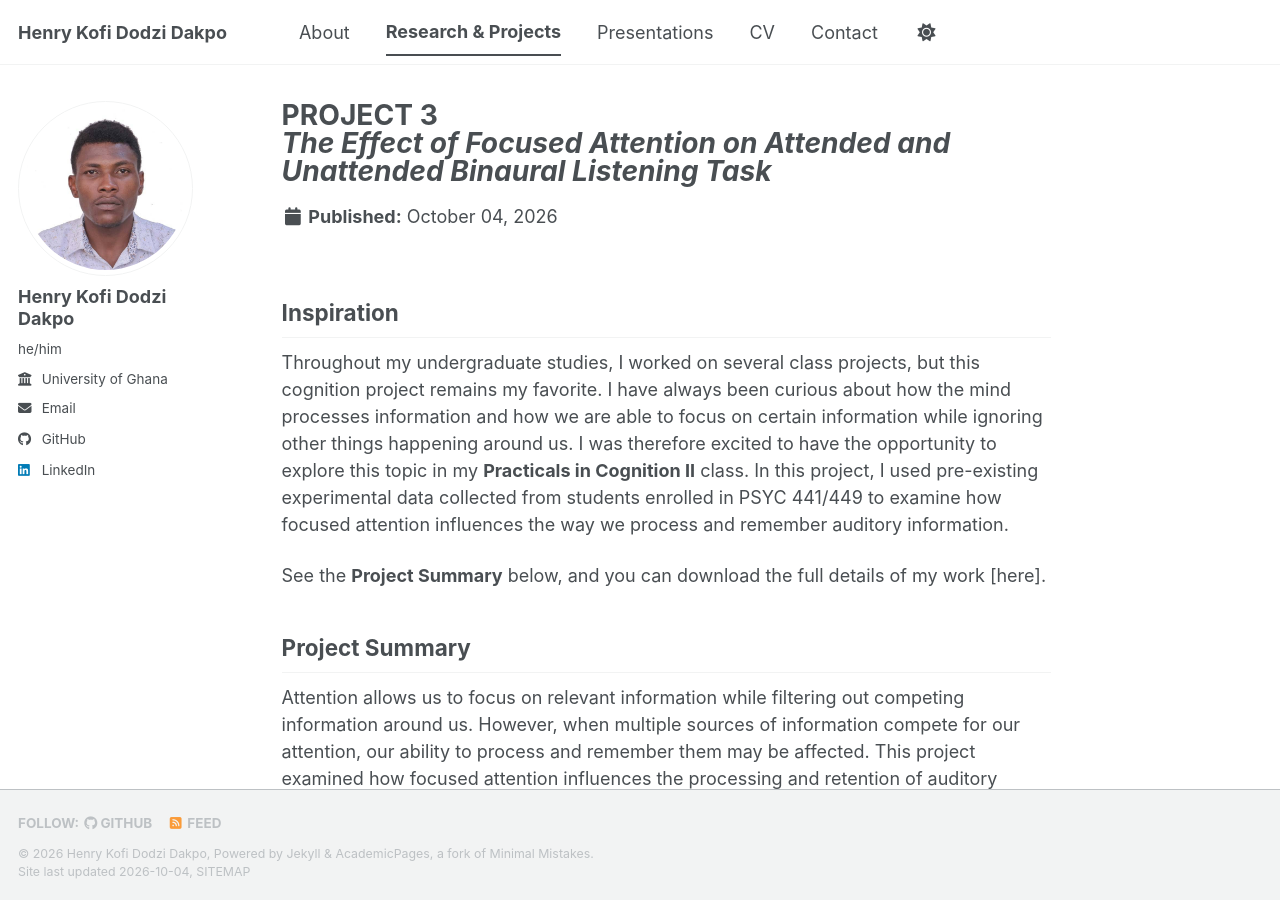
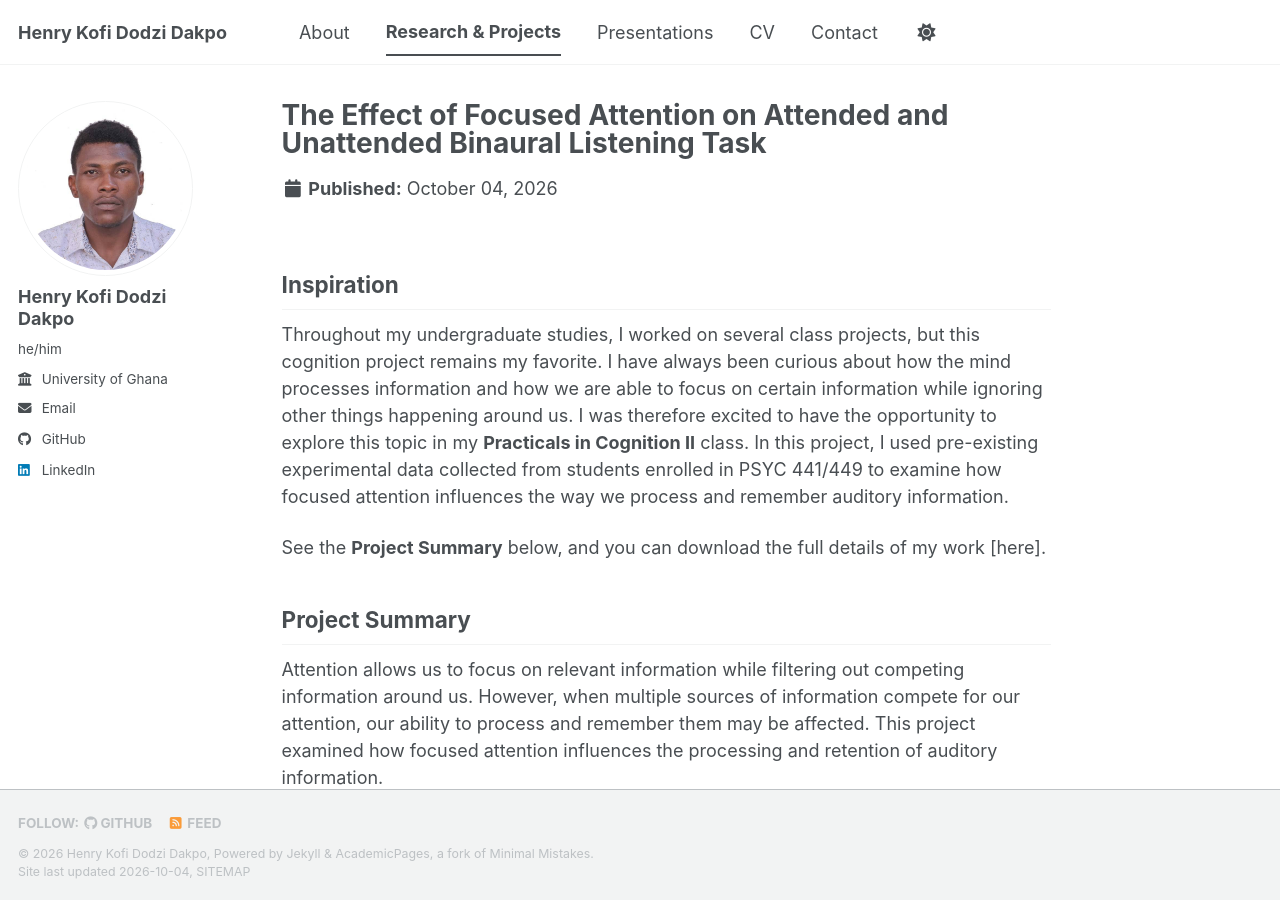
Before and after one commit to henrycitadel9-rgb/henrycitadel9-rgb.github.io, a Jekyll site: the page built from _portfolio/portfolio-3.md, in a window 1280 px wide and 900 px high. Built offline with Jekyll 4.4.1, drawn with Linux system fonts in a browser that asks for light colours; a style sheet for code colours, icons or effects is not loaded.

Commit message:
Update portfolio-3.md

```diff
--- a/_portfolio/portfolio-3.md
+++ b/_portfolio/portfolio-3.md
@@ -1,5 +1,5 @@
 ---
-title: "PROJECT 3<br/><em>The Effect of Focused Attention on Attended and Unattended Binaural Listening Task</em>"
+title: "The Effect of Focused Attention on Attended and Unattended Binaural Listening Task"
 excerpt: "Examined how focused attention and competing auditory information influence information processing and memory.<br/><br/><a href='/portfolio/portfolio-3/'><strong>Explore the project</strong></a> <em>(Inspiration, project summary & findings, and additional study details)</em>"
 collection: portfolio
 ---
```
